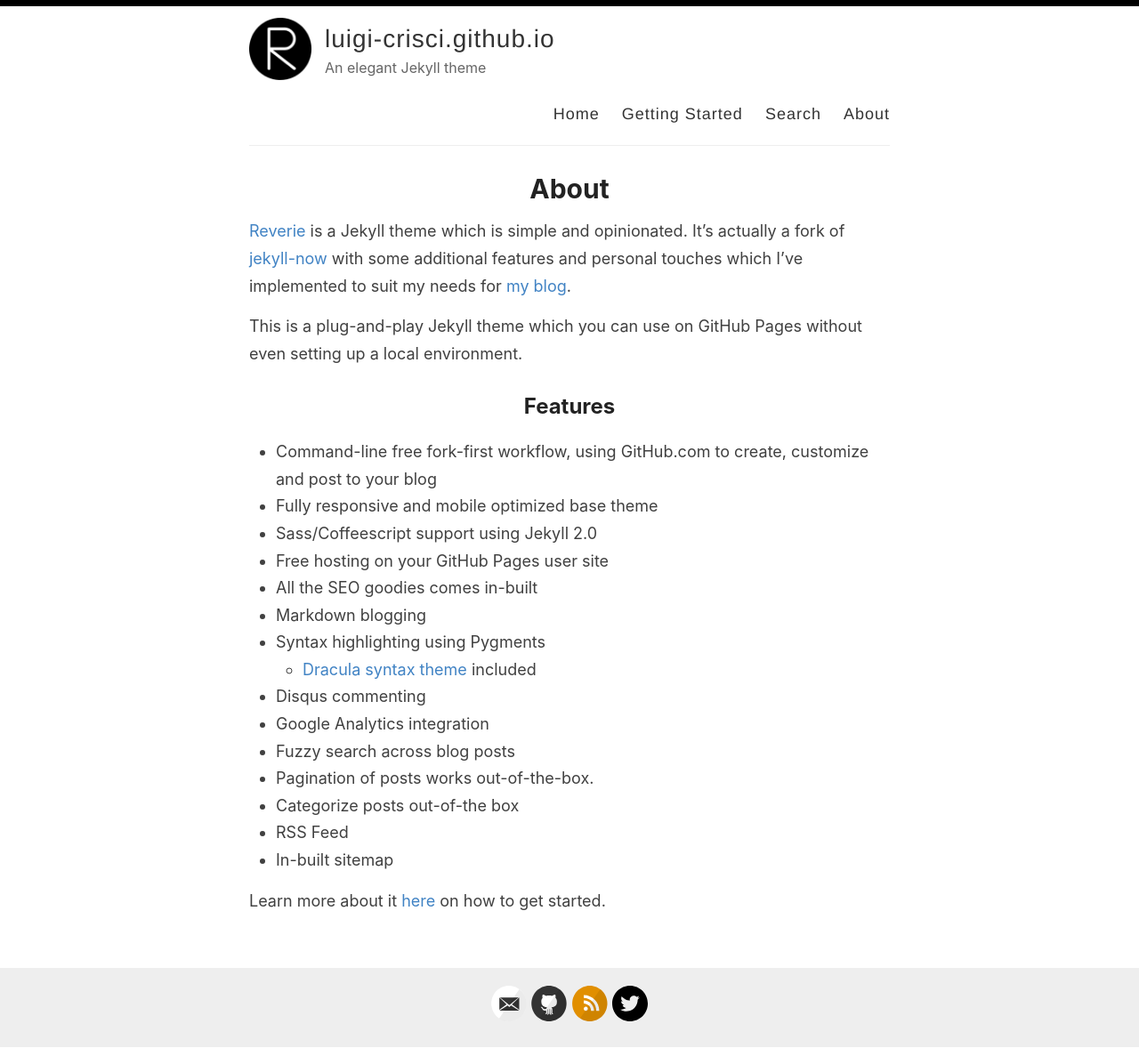
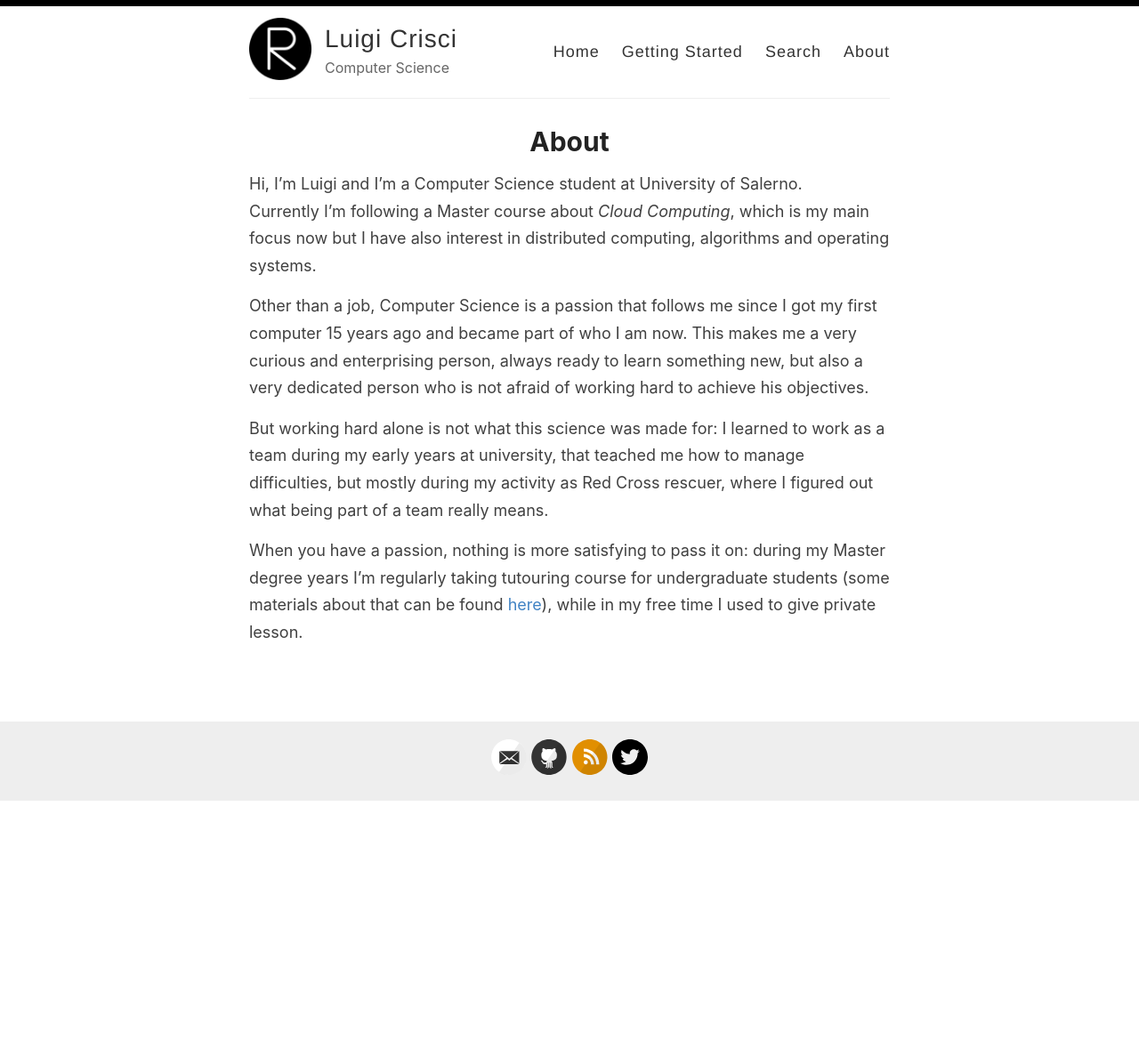
Before and after one commit to Luigi-Crisci/luigi-crisci.github.io, a Jekyll site: the page built from _pages/about.md, in a window 1280 px wide. Shown: the whole page at 89% size. Built offline with Jekyll 4.4.1, drawn with Linux system fonts in a browser that asks for light colours; after the commit the page ends 901 px from its top, so only the background shows below that.

Commit message:
Update about

```diff
--- a/_config.yml
+++ b/_config.yml
@@ -3,13 +3,13 @@
 #
 
 # Name of your site (displayed in the header)
-name: luigi-crisci.github.io
+name: Luigi Crisci
 
 # Name of the author
 author: Amit Merchant
 
 # Short bio or description (displayed in the header)
-description: An elegant Jekyll theme
+description: Computer Science
 
 # URL of your avatar or profile pic (you could use your GitHub profile pic)
 avatar: /images/reverie.png
@@ -21,10 +21,10 @@
 # Includes an icon in the footer for each username you enter
 footer-links:
   dribbble:
-  email: amit.d.merchant@gmail.com
+  email: luigicrisci1997@gmail.com
   facebook:
   flickr:
-  github: amitmerchant1990/reverie
+  github: Luigi-Crisci
   instagram:
   linkedin:
   pinterest:
--- a/_pages/about.md
+++ b/_pages/about.md
@@ -4,26 +4,11 @@
 permalink: /about/
 ---
 
-[Reverie](https://github.com/amitmerchant1990/reverie) is a Jekyll theme which is simple and opinionated. It's actually a fork of [jekyll-now](https://github.com/barryclark/jekyll-now) with some additional features and personal touches which I've implemented to suit my needs for [my blog](https://www.amitmerchant.com).
+Hi, I'm Luigi and I'm a Computer Science student at University of Salerno.
+Currently I'm following a Master course about *Cloud Computing*, which is my main focus now but I have also interest in distributed computing, algorithms and operating systems.
 
-This is a plug-and-play Jekyll theme which you can use on GitHub Pages without even setting up a local environment.
+Other than a job, Computer Science is a passion that follows me since I got my first computer 15 years ago and became part of who I am now. This makes me a very curious and enterprising person, always ready to learn something new, but also a very dedicated person who is not afraid of working hard to achieve his objectives.
 
-## Features
+But working hard alone is not what this science was made for: I learned to work as a team during my early years at university, that teached me how to manage difficulties, but mostly during my activity as Red Cross rescuer, where I figured out what being part of a team really means.
 
-- Command-line free fork-first workflow, using GitHub.com to create, customize and post to your blog
-- Fully responsive and mobile optimized base theme
-- Sass/Coffeescript support using Jekyll 2.0
-- Free hosting on your GitHub Pages user site
-- All the SEO goodies comes in-built
-- Markdown blogging
-- Syntax highlighting using Pygments
-    - [Dracula syntax theme](https://draculatheme.com/) included
-- Disqus commenting
-- Google Analytics integration
-- Fuzzy search across blog posts
-- Pagination of posts works out-of-the-box.
-- Categorize posts out-of-the box
-- RSS Feed
-- In-built sitemap
-
-Learn more about it [here](https://github.com/amitmerchant1990/reverie) on how to get started.
+When you have a passion, nothing is more satisfying to pass it on: during my Master degree years I'm regularly taking tutouring course for undergraduate students (some materials about that can be found [here](www.google.it)), while in my free time I used to give private lesson.
```
Also changed, not shown: _pages/about.html (added, +23 -0 lines).
